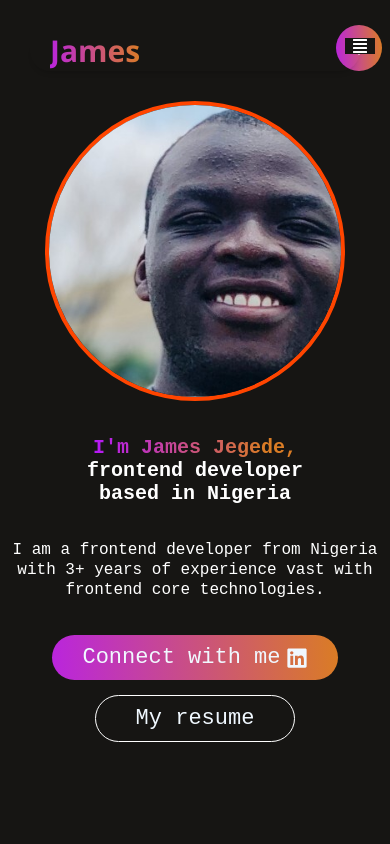
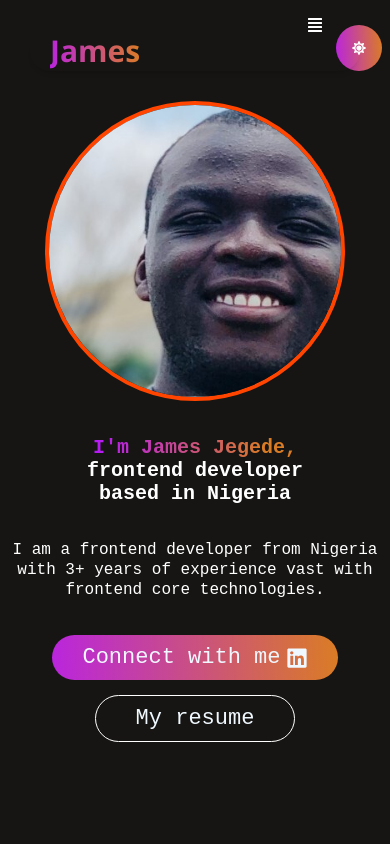
Before and after one commit to jexzyjames/portfolio, a React (Create React App) app: page / in a window 390 px wide. Shown: the top 844 px of the page. Built offline with nearby package versions, Linux system fonts and the light colour scheme.

Commit message:
Refactor Main.css for improved styling and structure

```diff
--- a/src/Portfolio/Components/Main/Main.css
+++ b/src/Portfolio/Components/Main/Main.css
@@ -247,8 +247,8 @@ a{
         position: fixed;
         display: block;
         z-index: 122;
-        top:38px;
-        right: 15px;
+        top:2%;
+        right: 60px;
         cursor: pointer !important;
         width: 30px;
         margin:auto;
```
